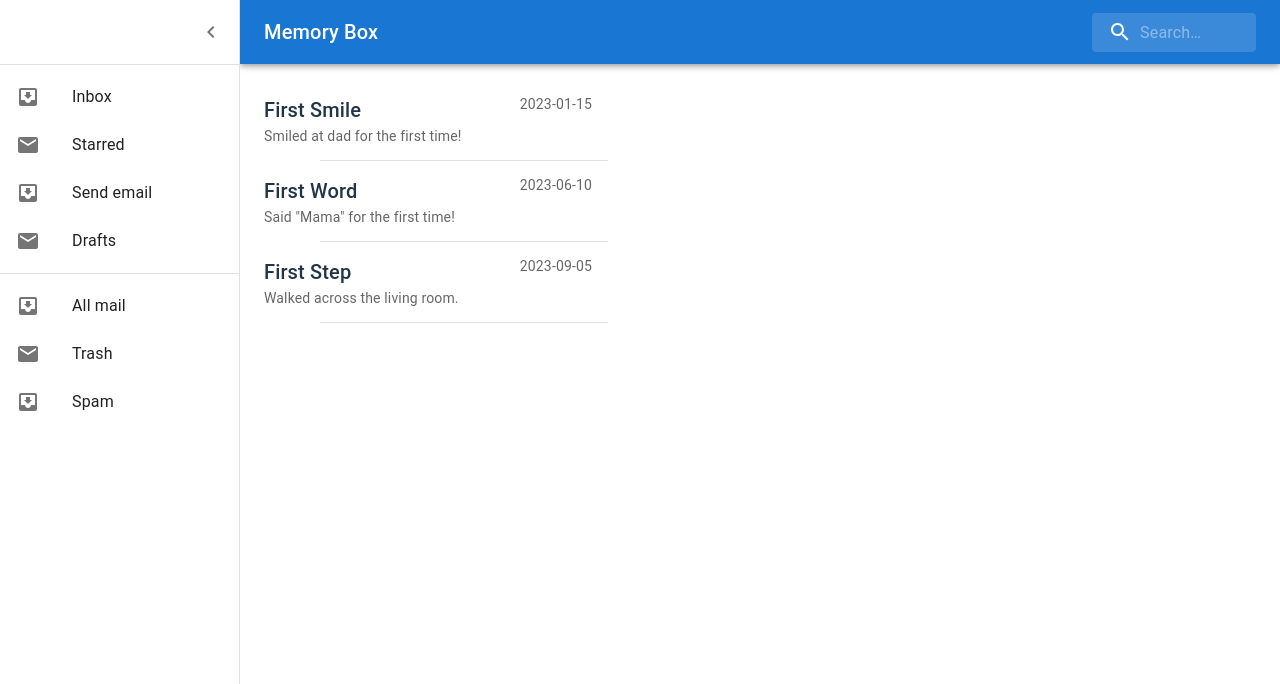
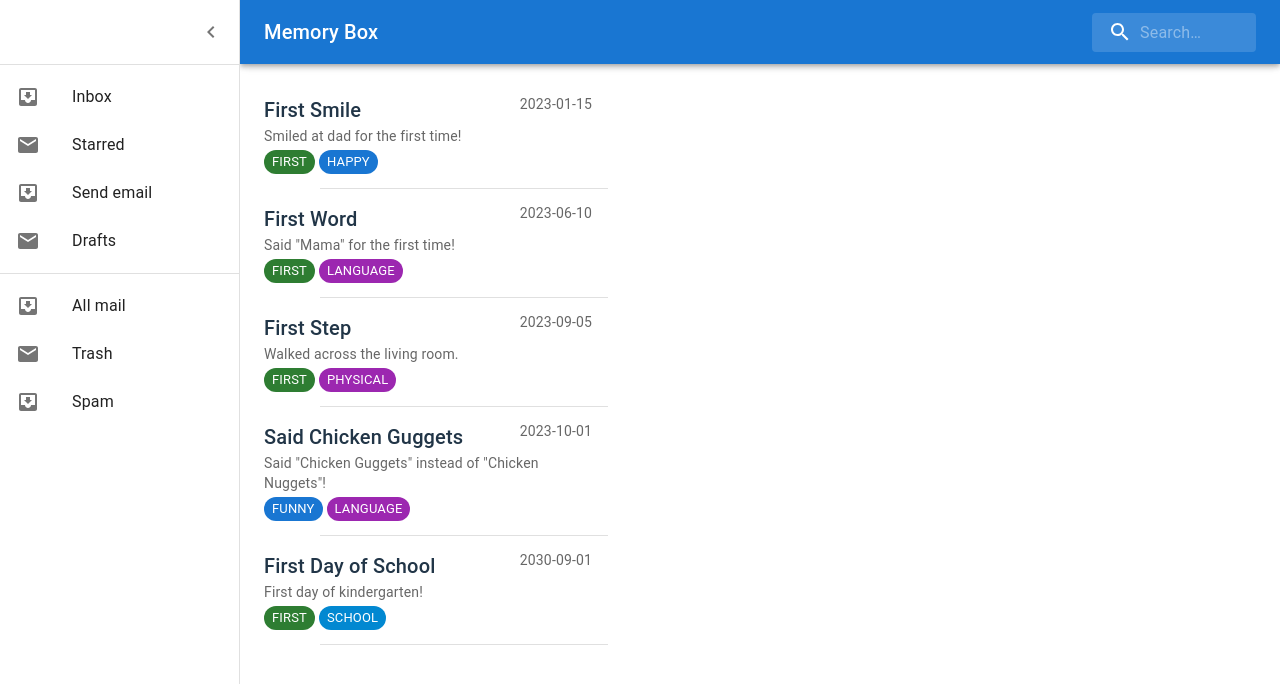
Before and after one commit to lorashley/memory-box, a React (Vite) app: page / in a window 1280 px wide. Shown: the top 684 px of the page. Built offline with nearby package versions, Linux system fonts and the light colour scheme.

Commit message:
✨ Utilize chip color and add tags

```diff
--- a/src/components/Milestones/constants.ts
+++ b/src/components/Milestones/constants.ts
@@ -22,4 +22,18 @@ export const MILESTONES: Milestone[] = [
     description: 'Walked across the living room.',
     tags: [Tag.FIRST, Tag.PHYSICAL],
   },
+  {
+    id: '4',
+    title: 'Said Chicken Guggets',
+    date: '2023-10-01',
+    description: 'Said "Chicken Guggets" instead of "Chicken Nuggets"!',
+    tags: [Tag.FUNNY, Tag.LANGUAGE],
+  },
+  {
+    id: '5',
+    title: 'First Day of School',
+    date: '2030-09-01',
+    description: 'First day of kindergarten!',
+    tags: [Tag.FIRST, Tag.SCHOOL],
+  },
 ]
--- a/src/components/Milestones/index.tsx
+++ b/src/components/Milestones/index.tsx
@@ -1,7 +1,15 @@
-import { Divider, List, ListItemText, Typography } from '@mui/material'
+import {
+  Box,
+  Chip,
+  Divider,
+  List,
+  ListItemText,
+  Typography,
+} from '@mui/material'
 import React, { Fragment } from 'react'
 import { Milestone } from './types'
 import { StyledListItem } from './styled'
+import { getTagChipColor } from './utils'
 
 type Props = {
   milestones: Milestone[]
@@ -42,7 +50,7 @@ const MilestonesList = ({
               >
                 <ListItemText
                   primary={
-                    <React.Fragment>
+                    <>
                       <div>{milestone.title}</div>
                       <Typography
                         component='span'
@@ -54,7 +62,7 @@ const MilestonesList = ({
                       >
                         {milestone.date}
                       </Typography>
-                    </React.Fragment>
+                    </>
                   }
                   slotProps={{
                     primary: {
@@ -63,8 +71,26 @@ const MilestonesList = ({
                       display: 'flex',
                       flexDirection: 'row',
                     },
+                    secondary: {
+                      display: 'flex',
+                      flexDirection: 'column',
+                      gap: 0.5,
+                    },
                   }}
-                  secondary={milestone.description}
+                  secondary={
+                    <>
+                      {milestone.description}
+                      <Box sx={{ display: 'flex', flexWrap: 'wrap', gap: 0.5 }}>
+                        {milestone.tags?.map((tag) => (
+                          <Chip
+                            label={tag}
+                            color={getTagChipColor(tag)}
+                            size='small'
+                          />
+                        ))}
+                      </Box>
+                    </>
+                  }
                 />
               </StyledListItem>
               <Divider variant='inset' component='li' />
```
